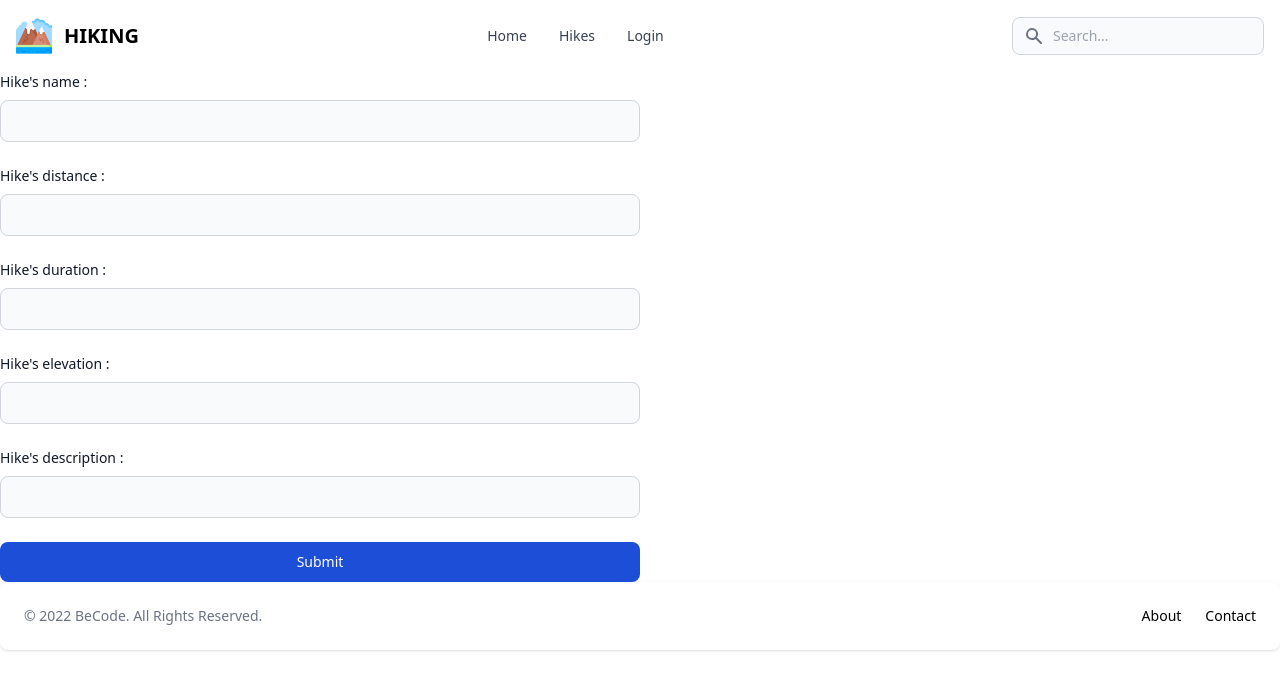
After one commit to becodeorg/hamilton-7-hiking-project-anselme-kimberley-loic, a PHP site: template src/app/views/AddHike.view.php in a window 1280 px wide. The commit adds this page. Shown: the top 690 px of the page. Run offline with PHP 8.4, Linux system fonts and the light colour scheme; the template is opened without the code that fills it, so the values that code supplies are empty; style sheets or scripts are compiled from the project's sources.

Commit message:
5 longest hike, last add hike, hike form, showaddhike (show hike form)

```diff
--- /dev/null
+++ b/src/app/views/AddHike.view.php
@@ -0,0 +1,23 @@
+<form class="flex flex-col w-6/12 content-center justify-center m" method="post" action="">
+    <div class="mb-6">
+        <label for="nameHike" class="block mb-2 text-sm font-medium text-gray-900">Hike's name :</label>
+        <input type="text" id="nameHike" name="nameHike" class="bg-gray-50 border border-gray-300 text-gray-900 text-sm rounded-lg focus:ring-blue-500 focus:border-blue-500 block w-full p-2.5"required>
+    </div>
+    <div class="mb-6">
+        <label for="distance" class="block mb-2 text-sm font-medium text-gray-900 ">Hike's distance :</label>
+        <input type="number" id="distance" name="distance" class="bg-gray-50 border border-gray-300 text-gray-900 text-sm rounded-lg focus:ring-blue-500 focus:border-blue-500 block w-full p-2.5"required>
+    </div>
+    <div class="mb-6">
+        <label for="duration" class="block mb-2 text-sm font-medium text-gray-900 ">Hike's duration :</label>
+        <input type="number" id="duration" name="duration" class="bg-gray-50 border border-gray-300 text-gray-900 text-sm rounded-lg focus:ring-blue-500 focus:border-blue-500 block w-full p-2.5" required>
+    </div>
+    <div class="mb-6">
+        <label for="elevationGain" class="block mb-2 text-sm font-medium text-gray-900 ">Hike's elevation :</label>
+        <input type="number" id="elevationGain" name="elevationGain" class="bg-gray-50 border border-gray-300 text-gray-900 text-sm rounded-lg focus:ring-blue-500 focus:border-blue-500 block w-full p-2.5" required>
+    </div>
+    <div class="mb-6">
+        <label for="description" class="block mb-2 text-sm font-medium text-gray-900 ">Hike's description :</label>
+        <input type="text" id="description" name="description" class="bg-gray-50 border border-gray-300 text-gray-900 text-sm rounded-lg focus:ring-blue-500 focus:border-blue-500 block w-full p-2.5" required>
+    </div>
+    <button type="submit" class="text-white bg-blue-700 hover:bg-blue-800 focus:ring-4 focus:outline-none focus:ring-blue-300 font-medium rounded-lg text-sm w-full sm:w-auto px-5 py-2.5 text-center">Submit</button>
+</form>
--- a/src/app/views/layout/head.view.php
+++ b/src/app/views/layout/head.view.php
@@ -36,13 +36,13 @@
             </div>
             <ul class="flex flex-col p-4 mt-4 border border-gray-100 rounded-lg bg-gray-50 md:flex-row md:space-x-8 md:mt-0 md:text-sm md:font-medium md:border-0 md:bg-white">
                 <li>
-                    <a href="#" class="block py-2 pl-3 pr-4 text-center rounded text-gray-700 hover:bg-gray-100 md:hover:bg-transparent md:p-0 hover:text-brown-hike" aria-current="page">Home</a>
+                    <a href="/" class="block py-2 pl-3 pr-4 text-center rounded text-gray-700 hover:bg-gray-100 md:hover:bg-transparent md:p-0 hover:text-brown-hike">Home</a>
                 </li>
                 <li>
                     <a href="#" class="block py-2 pl-3 pr-4 text-center rounded text-gray-700 hover:bg-gray-100 md:hover:bg-transparent md:p-0 hover:text-brown-hike">Hikes</a>
                 </li>
                 <li>
-                    <a href="#" class="block py-2 pl-3 pr-4 text-center rounded text-gray-700 hover:bg-gray-100 md:hover:bg-transparent md:p-0 hover:text-brown-hike">Login</a>
+                    <a href="/login" class="block py-2 pl-3 pr-4 text-center rounded text-gray-700 hover:bg-gray-100 md:hover:bg-transparent md:p-0 hover:text-brown-hike">Login</a>
                 </li>
             </ul>
         </div>
--- a/src/package.json
+++ b/src/package.json
@@ -1,6 +1,6 @@
 {
   "scripts": {
-    "dev": "npx tailwindcss -i ressources/style/input.css -o public/styles/output.css"
+    "dev": "npx tailwindcss -i ressources/style/input.css -o public/styles/output.css --watch"
   },
   "dependencies": {
     "tailwindcss": "^3.1.6"
```
Also changed, not shown: src/app/controllers/HikesController.php (+22 -0 lines), src/app/models/Hikes.php (+45 -1 lines), src/app/views/Home.view.php (added, +14 -0 lines), src/public/index.php (+8 -1 lines).
